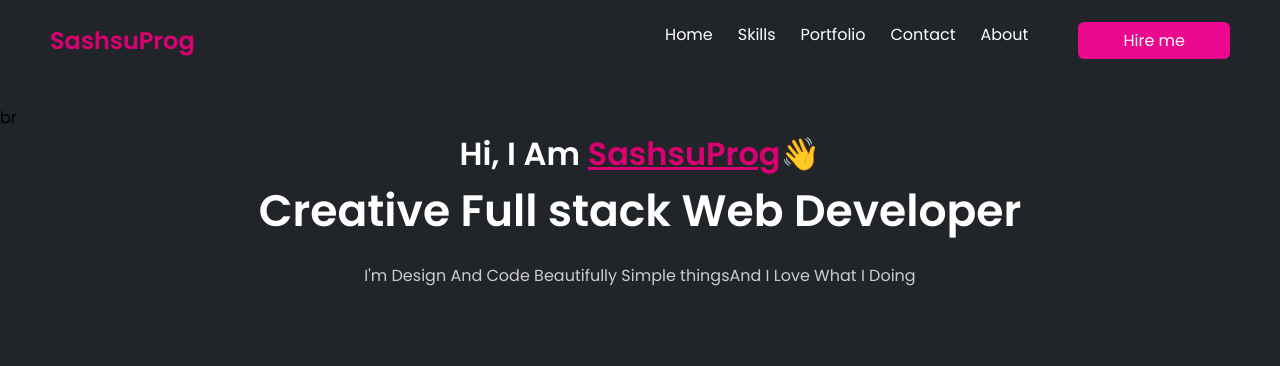
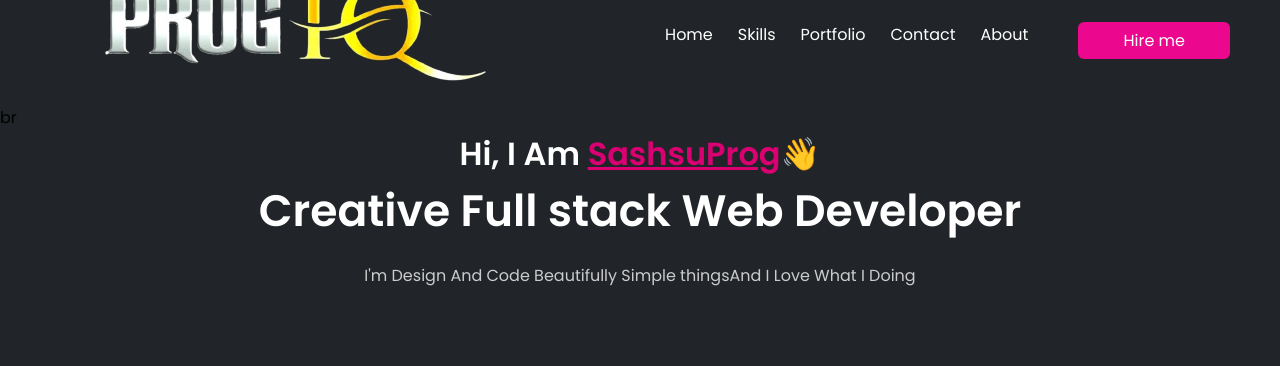
Before and after one commit to SURAJ4960/My-Portfolio, a plain HTML site: page index.html in a window 1280 px wide. Shown: the top 366 px of the page. Drawn offline with nearby package versions, Linux system fonts and the light colour scheme.

Commit message:
Update index.html

```diff
--- a/index.html
+++ b/index.html
@@ -10,7 +10,7 @@
 </head>
 <body>
       <div class="navbar">
-        <h2>SashsuProg</h2>
+        <div><img src="ProgIQ11-removebg-preview.png"></div>
         <ul>
             <li><a href="#">Home</a></li>
             <li><a href="#">Skills</a></li>
```
